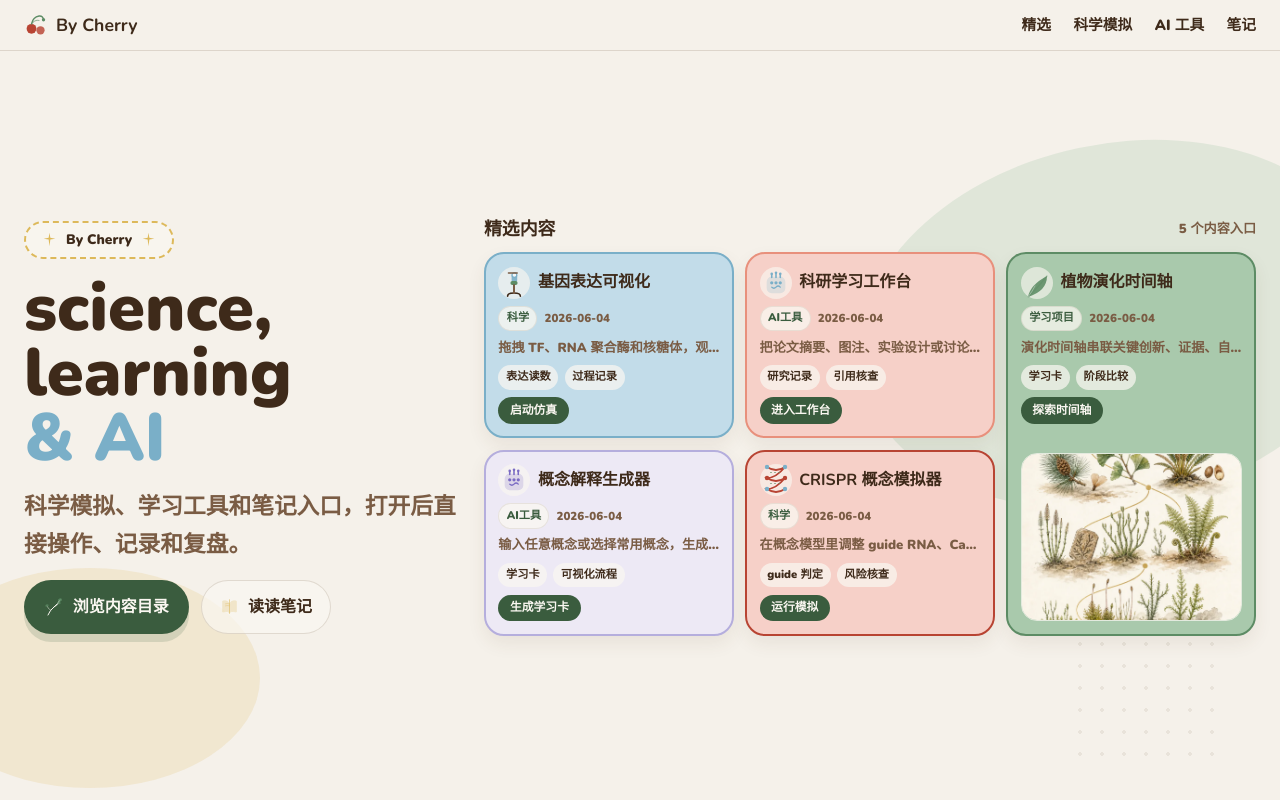
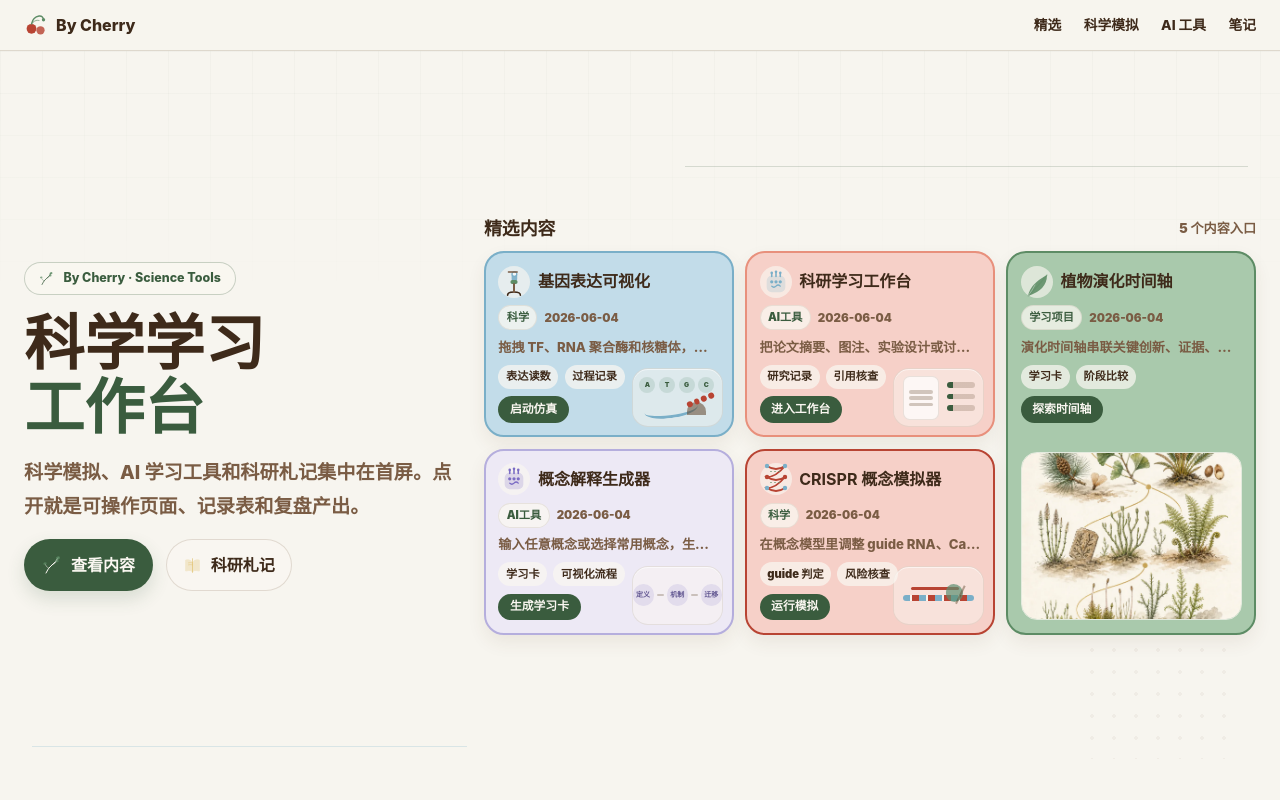
Before and after one commit to liruirui321/Bycherry, a React (Vite) app: page / in a window 1280 px wide. Built offline with nearby package versions, Linux system fonts and the light colour scheme.

Commit message:
Refine homepage science workspace

```diff
--- a/src/app/components/Hero.tsx
+++ b/src/app/components/Hero.tsx
@@ -1,8 +1,72 @@
 import type { MouseEvent } from "react";
 import { works } from "./Works";
-import { IconBook, IconBranch, IconSparkle } from "./Icons";
+import { IconBook, IconBranch } from "./Icons";
 import { getWorkToolHref, navigateClient, shouldUseClientNavigation } from "../navigation";
 import { preloadRouteForHref } from "../routePrefetch";
+
+type HeroVisualKind =
+  | "gene-expression"
+  | "research-prompt-kit"
+  | "concept-explainer"
+  | "crispr-interactive";
+
+function HeroMiniVisual({ kind }: { kind: HeroVisualKind }) {
+  if (kind === "gene-expression") {
+    return (
+      <span className="hero-mini-visual hero-mini-visual-gene" aria-hidden="true">
+        <span className="hero-mini-dna">
+          {["A", "T", "G", "C"].map((base, index) => (
+            <span key={`${base}-${index}`}>{base}</span>
+          ))}
+        </span>
+        <span className="hero-mini-rna" />
+        <span className="hero-mini-ribosome" />
+        <span className="hero-mini-chain">
+          {[0, 1, 2, 3].map((dot) => (
+            <i key={dot} />
+          ))}
+        </span>
+      </span>
+    );
+  }
+
+  if (kind === "research-prompt-kit") {
+    return (
+      <span className="hero-mini-visual hero-mini-visual-research" aria-hidden="true">
+        <span className="hero-mini-paper">
+          <i />
+          <i />
+          <i />
+        </span>
+        <span className="hero-mini-checklist">
+          <i />
+          <i />
+          <i />
+        </span>
+      </span>
+    );
+  }
+
+  if (kind === "concept-explainer") {
+    return (
+      <span className="hero-mini-visual hero-mini-visual-concept" aria-hidden="true">
+        <span>定义</span>
+        <i />
+        <span>机制</span>
+        <i />
+        <span>迁移</span>
+      </span>
+    );
+  }
+
+  return (
+    <span className="hero-mini-visual hero-mini-visual-crispr" aria-hidden="true">
+      <span className="hero-mini-guide" />
+      <span className="hero-mini-cas" />
+      <span className="hero-mini-cut" />
+    </span>
+  );
+}
 
 export function Hero() {
   const entries = works.map((work) => ({
@@ -18,6 +82,7 @@ export function Hero() {
       outputs: work.outputs,
       updated: work.updated,
       featuredImage: work.slug === "plant-evolution-stories" ? "/illustrations/plant-evolution-story.webp" : null,
+      visualKind: work.slug === "plant-evolution-stories" ? null : (work.slug as HeroVisualKind),
   }));
   const readingEntry = {
     href: "/reading",
@@ -35,70 +100,68 @@ export function Hero() {
       className="hero-shell"
       aria-labelledby="hero-heading"
       style={{
-        fontFamily: "'Nunito', sans-serif",
+        fontFamily: "-apple-system, BlinkMacSystemFont, 'Segoe UI', sans-serif",
         minHeight: "calc(100vh - 50px)",
         position: "relative",
         overflow: "hidden",
-        padding: "1.35rem 1.5rem 1.2rem",
+        padding: "1.05rem 1.5rem 1rem",
         width: "100%",
         maxWidth: "100%",
         boxSizing: "border-box",
-        background: "var(--background)",
+        background: "#F7F5EF",
         display: "grid",
         alignItems: "center",
       }}
     >
       <div aria-hidden="true" style={{ position: "absolute", inset: 0, pointerEvents: "none", overflow: "hidden" }}>
-        <div style={{ position: "absolute", width: 520, height: 360, borderRadius: "50%", background: "rgba(169,201,172,0.28)", right: "-6rem", top: "5.8rem", transform: "rotate(-12deg)" }} />
-        <div style={{ position: "absolute", width: 340, height: 220, borderRadius: "50%", background: "rgba(221,185,90,0.18)", left: "-5rem", bottom: "0.8rem" }} />
-        <div className="hero-dot-field" style={{ position: "absolute", width: 160, height: 170, right: "3.2rem", bottom: "2.6rem", opacity: 0.38 }} />
+        <div className="hero-technical-grid" style={{ position: "absolute", inset: "0 0 auto 0", height: 260, opacity: 0.62 }} />
+        <div style={{ position: "absolute", width: "44vw", maxWidth: 620, height: 1, background: "rgba(58,92,62,0.18)", right: "2rem", top: "7.2rem" }} />
+        <div style={{ position: "absolute", width: "34vw", maxWidth: 460, height: 1, background: "rgba(122,175,200,0.24)", left: "2rem", bottom: "3.4rem" }} />
+        <div className="hero-dot-field" style={{ position: "absolute", width: 148, height: 120, right: "3.2rem", bottom: "2.6rem", opacity: 0.22 }} />
       </div>
 
       <div className="hero-inner" style={{ position: "relative", zIndex: 2, maxWidth: 1320, width: "100%", minWidth: 0, margin: "0 auto", boxSizing: "border-box" }}>
         <div className="hero-layout" style={{ display: "grid", gridTemplateColumns: "minmax(310px, 0.72fr) minmax(0, 1.28fr)", gap: "1.6rem", alignItems: "center" }}>
           <div className="hero-copy-panel" style={{ minWidth: 0, display: "grid", gap: "1.05rem", alignContent: "center" }}>
-            <div style={{ display: "inline-flex", alignItems: "center", gap: 9, width: "fit-content", border: "2px dashed var(--cherry-yellow)", borderRadius: 999, padding: "0.42rem 1rem", color: "var(--cherry-warm-brown)", fontSize: "0.86rem", fontWeight: 900, background: "rgba(250,247,241,0.62)" }}>
-              <IconSparkle size={15} color="var(--cherry-yellow)" />
-              By Cherry
-              <IconSparkle size={15} color="var(--cherry-yellow)" />
+            <div style={{ display: "inline-flex", alignItems: "center", gap: 9, width: "fit-content", border: "1.5px solid rgba(58,92,62,0.26)", borderRadius: 999, padding: "0.4rem 0.9rem", color: "var(--cherry-forest)", fontSize: "0.78rem", fontWeight: 850, background: "rgba(250,247,241,0.76)", letterSpacing: 0 }}>
+              <IconBranch size={15} color="var(--cherry-forest)" />
+              By Cherry · Science Tools
             </div>
             <h1
               id="hero-heading"
               className="hero-title"
               style={{
-                fontFamily: "'Nunito', sans-serif",
-                fontSize: "clamp(3rem, 5.2vw, 5.9rem)",
-                fontWeight: 950,
-                lineHeight: 0.98,
+                fontFamily: "-apple-system, BlinkMacSystemFont, 'Segoe UI', sans-serif",
+                fontSize: "clamp(2.7rem, 4.7vw, 4.85rem)",
+                fontWeight: 900,
+                lineHeight: 1.06,
                 color: "var(--cherry-warm-brown)",
                 margin: "0",
                 letterSpacing: 0,
                 overflowWrap: "anywhere",
               }}
             >
-              science,
+              科学学习
               <br />
-              learning
-              <br />
-              <span style={{ color: "var(--cherry-blue)" }}>& AI</span>
+              <span style={{ color: "var(--cherry-forest)" }}>工作台</span>
             </h1>
-            <p style={{ margin: 0, color: "var(--cherry-warm-mid)", fontSize: "clamp(1.08rem, 2vw, 1.42rem)", lineHeight: 1.65, fontWeight: 850 }}>
-              科学模拟、学习工具和笔记入口，打开后直接操作、记录和复盘。
+            <p style={{ margin: 0, color: "var(--cherry-warm-mid)", fontSize: "clamp(1rem, 1.55vw, 1.2rem)", lineHeight: 1.72, fontWeight: 760, maxWidth: 520 }}>
+              科学模拟、AI 学习工具和科研札记集中在首屏。点开就是可操作页面、记录表和复盘产出。
             </p>
             <div className="hero-primary-links" style={{ display: "flex", gap: "0.8rem", flexWrap: "wrap" }}>
-              <a href="#works" style={{ display: "inline-flex", alignItems: "center", gap: 9, background: "var(--cherry-forest)", color: "#FAF7F1", borderRadius: 999, padding: "0.86rem 1.24rem", textDecoration: "none", fontWeight: 950, boxShadow: "0 8px 0 rgba(58,92,62,0.16)" }}>
+              <a href="#works" style={{ display: "inline-flex", alignItems: "center", gap: 9, background: "var(--cherry-forest)", color: "#FAF7F1", borderRadius: 999, padding: "0.8rem 1.12rem", textDecoration: "none", fontWeight: 880, boxShadow: "0 8px 18px rgba(58,92,62,0.16)" }}>
                 <IconBranch size={20} color="#FAF7F1" />
-                浏览内容目录
+                查看内容
               </a>
               <a
                 href={readingEntry.href}
                 onClick={(event) => openEntry(readingEntry.href, event)}
                 onMouseEnter={() => preloadRouteForHref(readingEntry.href)}
                 onFocus={() => preloadRouteForHref(readingEntry.href)}
-                style={{ display: "inline-flex", alignItems: "center", gap: 9, background: "rgba(250,247,241,0.7)", color: "var(--cherry-warm-brown)", border: "1.5px solid var(--border)", borderRadius: 999, padding: "0.86rem 1.1rem", textDecoration: "none", fontWeight: 950 }}
+                style={{ display: "inline-flex", alignItems: "center", gap: 9, background: "rgba(250,247,241,0.78)", color: "var(--cherry-warm-brown)", border: "1.5px solid var(--border)", borderRadius: 999, padding: "0.8rem 1rem", textDecoration: "none", fontWeight: 880 }}
               >
                 <IconBook size={19} color="var(--cherry-yellow)" />
-                读读笔记
+                科研札记
               </a>
             </div>
           </div>
@@ -166,6 +229,8 @@ export function Hero() {
                   </span>
                   {entry.featuredImage ? (
                     <img src={entry.featuredImage} alt="" aria-hidden="true" loading="eager" style={{ width: "100%", height: 168, objectFit: "cover", borderRadius: 16, border: "1.5px solid rgba(250,247,241,0.72)", alignSelf: "end" }} />
+                  ) : entry.visualKind ? (
+                    <HeroMiniVisual kind={entry.visualKind} />
                   ) : null}
                 </a>
               ))}
@@ -175,6 +240,14 @@ export function Hero() {
       </div>
 
       <style>{`
+        .hero-technical-grid {
+          background:
+            linear-gradient(rgba(58,92,62,0.07) 1px, transparent 1px),
+            linear-gradient(90deg, rgba(58,92,62,0.07) 1px, transparent 1px);
+          background-size: 42px 42px;
+          mask-image: linear-gradient(to bottom, rgba(0,0,0,0.72), transparent);
+        }
+
         .hero-dot-field {
           background-image: radial-gradient(circle, rgba(94,68,42,0.22) 2px, transparent 2px);
           background-size: 22px 22px;
@@ -260,6 +333,187 @@ export function Hero() {
           transition: color 0.18s ease, background 0.18s ease;
         }
 
+        .hero-mini-visual {
+          position: absolute;
+          right: 0.55rem;
+          bottom: 0.5rem;
+          width: 5.7rem;
+          height: 3.7rem;
+          border: 1px solid rgba(94,68,42,0.1);
+          border-radius: 16px;
+          background: rgba(250,247,241,0.48);
+          box-shadow: inset 0 1px 0 rgba(255,255,255,0.55);
+          pointer-events: none;
+          z-index: 1;
+        }
+
+        .hero-entry-row > span:first-child {
+          position: relative;
+          z-index: 2;
+        }
+
+        .hero-mini-visual-gene .hero-mini-dna {
+          position: absolute;
+          left: 0.42rem;
+          top: 0.48rem;
+          display: grid;
+          grid-template-columns: repeat(4, 1fr);
+          gap: 0.12rem;
+          width: 4.8rem;
+        }
+
+        .hero-mini-visual-gene .hero-mini-dna span {
+          display: grid;
+          place-items: center;
+          width: 1rem;
+          height: 1rem;
+          border-radius: 999px;
+          background: rgba(95,145,115,0.18);
+          color: var(--cherry-forest);
+          font-size: 0.42rem;
+          font-weight: 950;
+        }
+
+        .hero-mini-visual-gene .hero-mini-rna {
+          position: absolute;
+          left: 0.74rem;
+          top: 1.9rem;
+          width: 3.4rem;
+          height: 1.1rem;
+          border-bottom: 3px solid var(--cherry-blue);
+          border-radius: 0 0 80% 70%;
+          transform: rotate(-7deg);
+        }
+
+        .hero-mini-visual-gene .hero-mini-ribosome {
+          position: absolute;
+          right: 1rem;
+          bottom: 0.72rem;
+          width: 1.18rem;
+          height: 0.82rem;
+          border-radius: 999px 999px 0.7rem 0.7rem;
+          background: rgba(94,68,42,0.54);
+        }
+
+        .hero-mini-visual-gene .hero-mini-chain {
+          position: absolute;
+          right: 0.42rem;
+          bottom: 1.48rem;
+          display: flex;
+          gap: 0.12rem;
+          transform: rotate(-22deg);
+        }
+
+        .hero-mini-visual-gene .hero-mini-chain i {
+          width: 0.36rem;
+          height: 0.36rem;
+          border-radius: 999px;
+          background: var(--cherry-red);
+        }
+
+        .hero-mini-visual-research .hero-mini-paper {
+          position: absolute;
+          left: 0.55rem;
+          top: 0.46rem;
+          width: 2.3rem;
+          height: 2.72rem;
+          border-radius: 0.42rem;
+          background: rgba(255,255,255,0.72);
+          border: 1px solid rgba(94,68,42,0.13);
+          display: grid;
+          gap: 0.18rem;
+          align-content: center;
+          padding: 0.32rem;
+        }
+
+        .hero-mini-visual-research .hero-mini-paper i {
+          height: 0.22rem;
+          border-radius: 999px;
+          background: rgba(94,68,42,0.28);
+        }
+
+        .hero-mini-visual-research .hero-mini-checklist {
+          position: absolute;
+          right: 0.5rem;
+          top: 0.82rem;
+          display: grid;
+          gap: 0.36rem;
+        }
+
+        .hero-mini-visual-research .hero-mini-checklist i {
+          width: 1.72rem;
+          height: 0.36rem;
+          border-radius: 999px;
+          background: linear-gradient(90deg, var(--cherry-forest) 0 0.36rem, rgba(94,68,42,0.22) 0.36rem);
+        }
+
+        .hero-mini-visual-concept {
+          display: flex;
+          align-items: center;
+          justify-content: center;
+          gap: 0.18rem;
+        }
+
+        .hero-mini-visual-concept span {
+          display: grid;
+          place-items: center;
+          width: 1.4rem;
+          height: 1.4rem;
+          border-radius: 999px;
+          background: rgba(123,108,196,0.15);
+          color: #5F548F;
+          font-size: 0.44rem;
+          font-weight: 950;
+        }
+
+        .hero-mini-visual-concept i {
+          width: 0.48rem;
+          height: 2px;
+          border-radius: 999px;
+          background: rgba(94,68,42,0.28);
+        }
+
+        .hero-mini-visual-crispr::before {
+          content: "";
+          position: absolute;
+          left: 0.55rem;
+          right: 0.55rem;
+          top: 1.8rem;
+          height: 0.34rem;
+          border-radius: 999px;
+          background: repeating-linear-gradient(90deg, var(--cherry-blue) 0 0.42rem, rgba(250,247,241,0.85) 0.42rem 0.58rem, var(--cherry-red) 0.58rem 1rem);
+        }
+
+        .hero-mini-visual-crispr .hero-mini-guide {
+          position: absolute;
+          left: 1.08rem;
+          top: 1.26rem;
+          width: 3rem;
+          height: 0.18rem;
+          border-radius: 999px;
+          background: var(--cherry-red);
+        }
+
+        .hero-mini-visual-crispr .hero-mini-cas {
+          position: absolute;
+          right: 1.22rem;
+          top: 1.12rem;
+          width: 1.1rem;
+          height: 1.1rem;
+          border-radius: 45% 55% 50% 50%;
+          background: rgba(95,145,115,0.7);
+        }
+
+        .hero-mini-visual-crispr .hero-mini-cut {
+          position: absolute;
+          right: 1rem;
+          top: 1.2rem;
+          width: 0.48rem;
+          height: 1.28rem;
+          border-left: 2px solid rgba(94,68,42,0.44);
+          transform: rotate(26deg);
+        }
+
         .hero-entry-row:hover,
         .hero-entry-row:focus-visible {
           background: rgba(250,247,241,0.42) !important;
@@ -270,6 +524,12 @@ export function Hero() {
             transition: none !important;
           }
         }
+
+        @media (max-width: 860px) {
+          .hero-mini-visual {
+            display: none !important;
+          }
+        }
       `}</style>
     </section>
   );
--- a/src/app/components/Nav.tsx
+++ b/src/app/components/Nav.tsx
@@ -19,11 +19,11 @@ export function Nav() {
   return (
     <nav
       style={{
-        fontFamily: "'Nunito', sans-serif",
+        fontFamily: "-apple-system, BlinkMacSystemFont, 'Segoe UI', sans-serif",
         position: "sticky",
         top: 0,
         zIndex: 50,
-        background: "rgba(245,241,234,0.92)",
+        background: "rgba(247,245,239,0.94)",
         backdropFilter: "blur(14px)",
         borderBottom: "1.5px solid var(--border)",
       }}
@@ -53,7 +53,7 @@ export function Nav() {
           style={{ display: "flex", alignItems: "center", gap: 8, textDecoration: "none" }}
         >
           <IconCherry size={24} />
-          <span style={{ fontSize: "1.1rem", fontWeight: 700, color: "var(--cherry-warm-brown)", letterSpacing: 0 }}>
+          <span style={{ fontSize: "1rem", fontWeight: 780, color: "var(--cherry-warm-brown)", letterSpacing: 0 }}>
             By Cherry
           </span>
         </a>
@@ -63,7 +63,7 @@ export function Nav() {
               key={item.href}
               href={item.href}
               onClick={(event) => openMenuItem(item.href, event)}
-              style={{ color: "var(--cherry-warm-brown)", textDecoration: "none", fontSize: "0.92rem", fontWeight: 950, whiteSpace: "nowrap" }}
+              style={{ color: "var(--cherry-warm-brown)", textDecoration: "none", fontSize: "0.86rem", fontWeight: 820, whiteSpace: "nowrap" }}
             >
               {item.label}
             </a>
```
